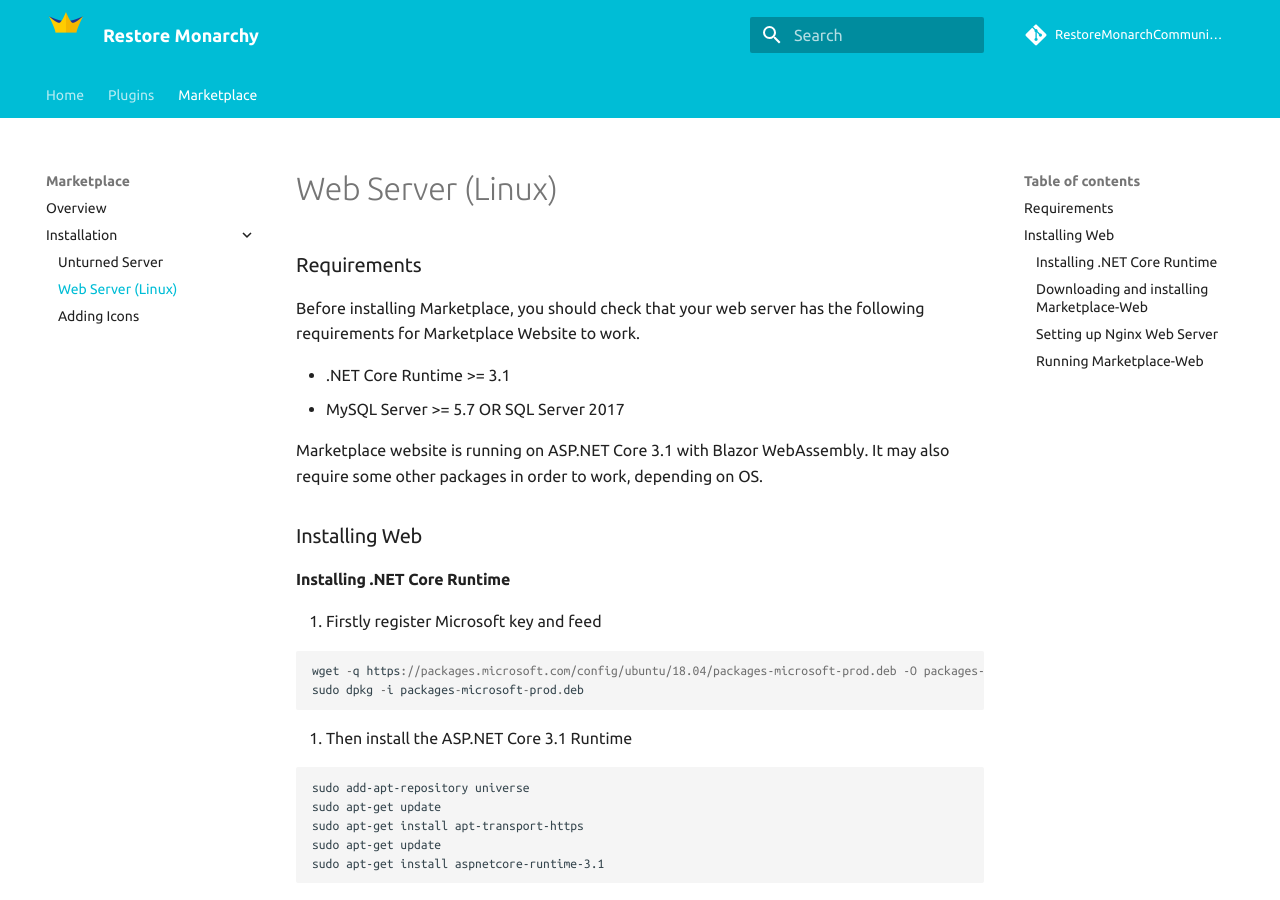
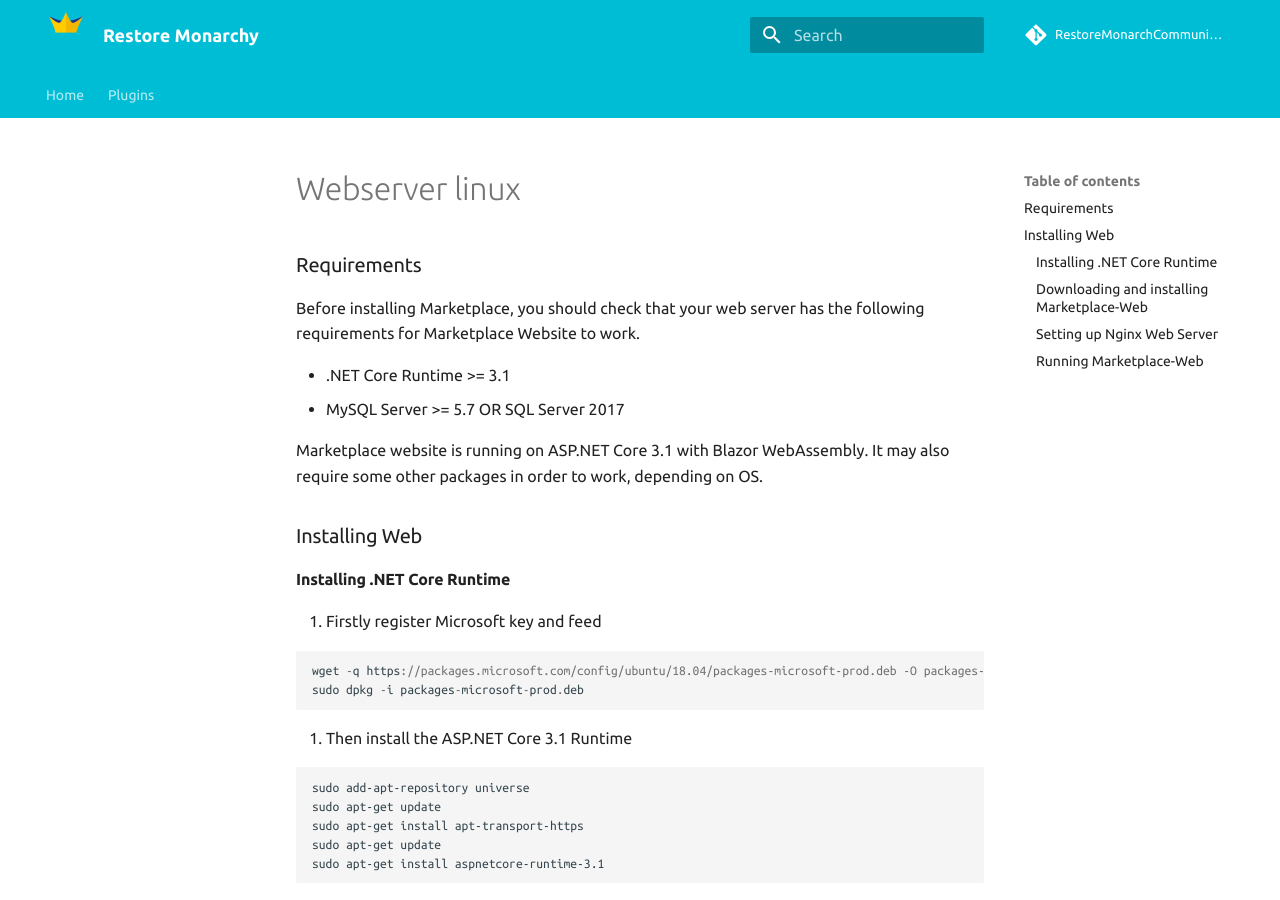
Before and after one commit to RestoreMonarchyCommunity/Documentation, an MkDocs documentation site: the page built from docs/marketplace/installation/webserver-linux.md, in a window 1280 px wide and 900 px high. Built offline with MkDocs 1.6.1 and Material for MkDocs 9.7.7, drawn with Linux system fonts in a browser that asks for light colours; comment, search, counter and statistics services are not loaded.

Commit message:
Update mkdocs.yml

```diff
--- a/mkdocs.yml
+++ b/mkdocs.yml
@@ -25,12 +25,6 @@
           - DropBoxes: plugins/dropboxes.md
           - ChallengeRewards: plugins/challengerewards.md
           - SellStorage: plugins/sellstorage.md
-    - Marketplace:
-      - Overview: marketplace/overview.md
-      - Installation:
-          - Unturned Server: marketplace/installation/unturned.md
-          - Web Server (Linux): marketplace/installation/webserver-linux.md
-          - Adding Icons: https://www.youtube.com/watch?v=Hf5Eklk2ybM
 
 theme:
   name: 'material'
```
